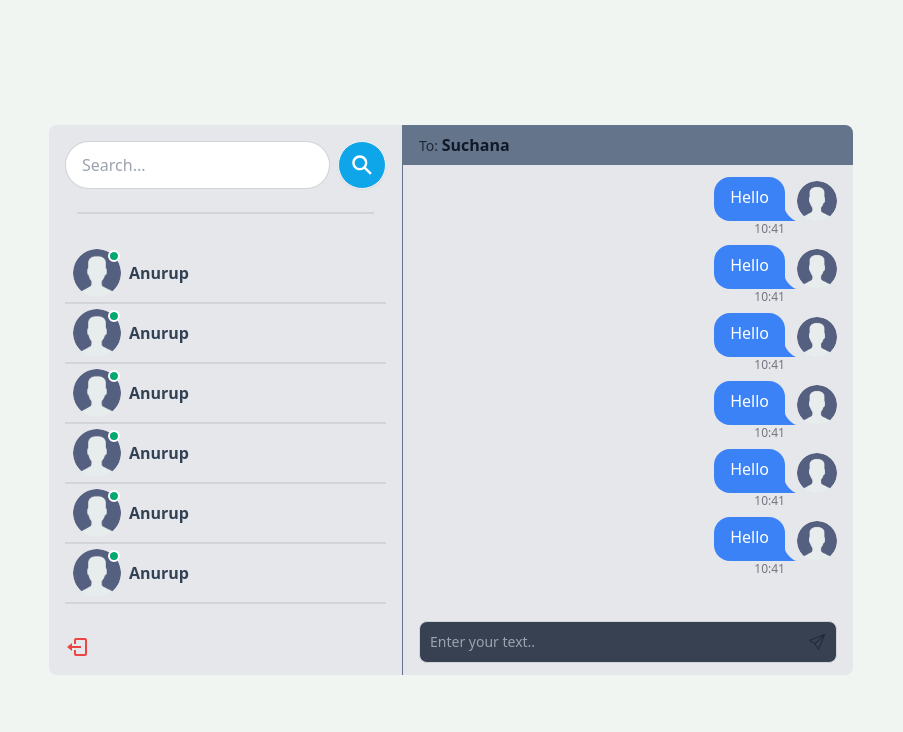
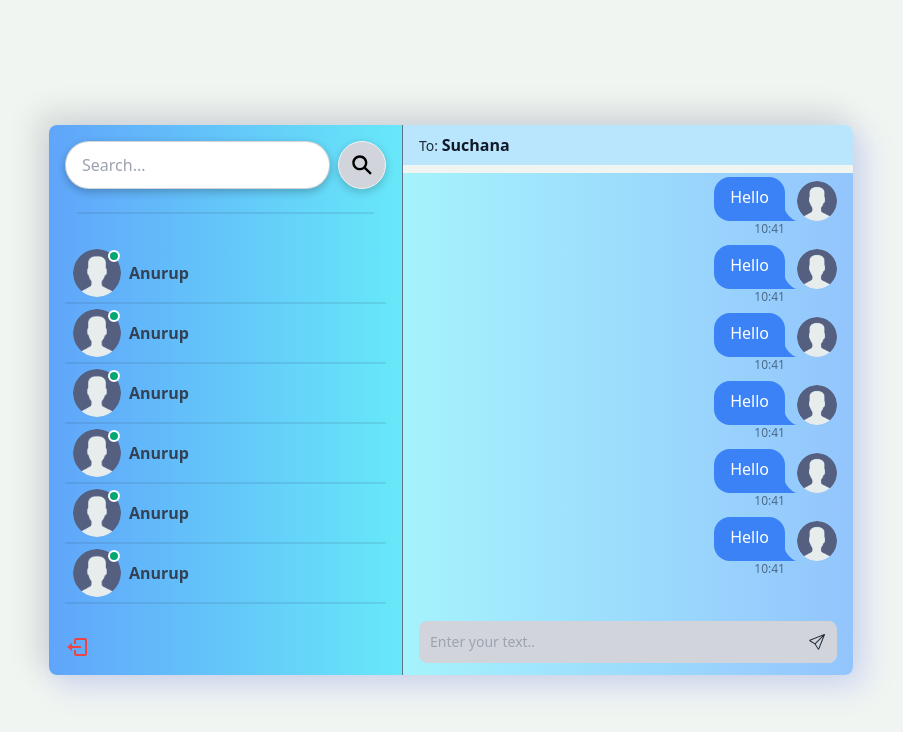
Before and after one commit to Biswas201/Real-Time-Chat-Application, a React (Vite) app in the folder Frontend/: page / in a window 1280 px wide. Shown: the top 732 px of the page, without its empty margins (189-1092 px from the left). Built offline with nearby package versions, Linux system fonts and the light colour scheme.

Commit message:
message box change design

```diff
--- a/Frontend/src/component/msg/MsgInput.jsx
+++ b/Frontend/src/component/msg/MsgInput.jsx
@@ -3,11 +3,12 @@ import { BsSend } from "react-icons/bs";
 
 const MsgInput = () => {
   return (
-    <form className="px-4 my-3">
+    <div className="bg-gradient-to-r from-cyan-200 to-blue-300">
+      <form className="px-4 my-3">
       <div className="w-full relative">
         <input
           type="text"
-          className="border text-sm rounded-lg block w-full p-2.5 bg-gray-700 border-gray-300 text-white"
+          className="border text-sm rounded-lg block w-full p-2.5 bg-gray-300 border-gray-300 text-white"
           placeholder="Enter your text.."
         />
 
@@ -19,6 +20,7 @@ const MsgInput = () => {
         </button>
       </div>
     </form>
+    </div>
   );
 };
 
--- a/Frontend/src/component/msg/Msgs.jsx
+++ b/Frontend/src/component/msg/Msgs.jsx
@@ -3,7 +3,7 @@ import IndiMsg from "./IndiMsg";
 
 const Msgs = () => {
   return (
-    <div className="px-4 flex-1 overflow-auto">
+    <div className="px-4 flex-1 overflow-auto bg-gradient-to-r from-cyan-200 to-blue-300">
         <IndiMsg/>
         <IndiMsg/>
         <IndiMsg/>
--- a/Frontend/src/component/msg/msgContainer.jsx
+++ b/Frontend/src/component/msg/msgContainer.jsx
@@ -7,7 +7,7 @@ const MsgContainer = () => {
     <div className="md:min-w-[450px] flex flex-col">
       <>
         {/*header*/}
-        <div className="bg-slate-500 px-4 py-2 mb-2">
+        <div className="bg-sky-200 px-4 py-2 mb-2">
           <span className="label-text">To: </span>
           <span className="text-gray-900 font-bold">Suchana</span>
         </div>
--- a/Frontend/src/component/sidebar/SearchInput.jsx
+++ b/Frontend/src/component/sidebar/SearchInput.jsx
@@ -7,12 +7,12 @@ const SearchInput = () => {
       <input
         type="text"
         placeholder="Search..."
-        className="input input-bordered rounded-full"
+        className="input input-bordered rounded-full shadow-[rgba(0,_0,_0,_0.24)_0px_3px_8px]"
         // value={search}
         // onChange={(e) => setSearch(e.target.value)}
       />
 
-      <button type="submit" className="btn btn-circle bg-sky-500 text-white">
+      <button type="submit" className="btn btn-circle bg-gray-300 text-black shadow-[0_3px_10px_rgb(0,0,0,0.2)]">
         <IoSearchSharp className="w-6 h-6 outline-none" />
       </button>
     </form>
--- a/Frontend/src/component/sidebar/sidebar.jsx
+++ b/Frontend/src/component/sidebar/sidebar.jsx
@@ -5,7 +5,7 @@ import Logout from "./Logout";
 
 const Sidebar = () => {
   return (
-    <div className="border-r border-slate-500 p-4 flex flex-col">
+    <div className="border-r border-slate-500 p-4 flex flex-col bg-gradient-to-r from-blue-400 to-cyan-300">
         <SearchInput/>
         <div className="divider px-3"></div>
 
--- a/Frontend/src/page/Home.jsx
+++ b/Frontend/src/page/Home.jsx
@@ -4,7 +4,7 @@ import MsgContainer from "../component/msg/msgContainer.jsx";
 
 const Home = () => {
   return (
-    <div className="flex sm:h-[450px] md:h-[550px] rounded-lg overflow-hidden bg-gray-200">
+    <div className="flex sm:h-[450px] md:h-[550px] rounded-lg overflow-hidden  shadow-[-10px_-10px_30px_4px_rgba(0,0,0,0.1),_10px_10px_30px_4px_rgba(45,78,255,0.15)]">
       <Sidebar />
 
       <MsgContainer />
```
